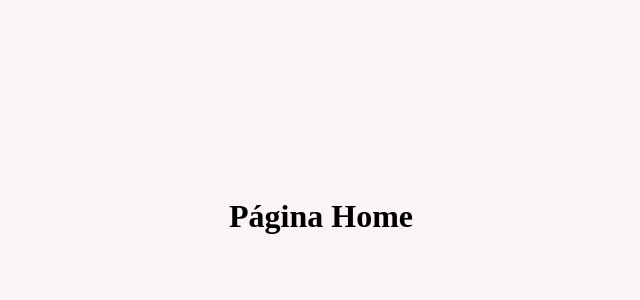
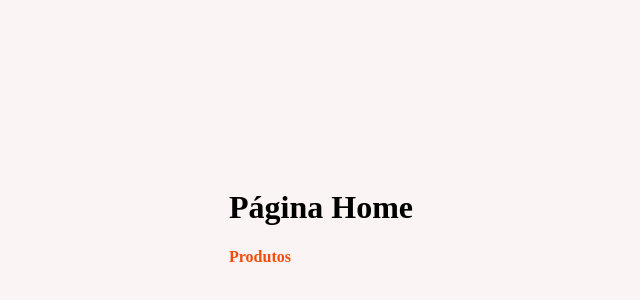
Before and after one commit to StyvenNoronha/react-routes, a React (Vite) app: page / in a window 1280 px wide. Shown: the part 184-484 px from the top of the page, without its empty margins (319-959 px from the left). Built offline with nearby package versions, Linux system fonts and the light colour scheme.

Commit message:
navegando para produtos e voltando

```diff
--- a/src/main.css
+++ b/src/main.css
@@ -19,3 +19,23 @@ body{
 h1{
     margin: 22px 0;
 }
+
+nav{
+    display: flex;
+    align-items: center;
+    gap: 22px;
+
+    & a {
+        color: #f24d0d;
+    }
+}
+
+a, button{
+    font-weight: 700;
+    transform: filter 0.2s;
+    text-decoration: none;
+}
+
+a:hover, button:hover{
+    filter: brightness(0.7);
+}
--- a/src/pages/Home.tsx
+++ b/src/pages/Home.tsx
@@ -2,6 +2,9 @@ export function Home(){
     return (
         <div>
             <h1>Página Home</h1>
+            <nav>
+                <a href="/product">Produtos</a>
+            </nav>
         </div>
     )
 }
--- a/src/pages/Product.tsx
+++ b/src/pages/Product.tsx
@@ -1,5 +1,10 @@
-export function Product(){
-    return (
-        <h1>Pagina de Produto</h1>
-    )
+export function Product() {
+  return (
+    <div>
+      <h1>Pagina de Produto</h1>
+      <nav>
+        <a href="/">home</a>
+      </nav>
+    </div>
+  );
 }
```
